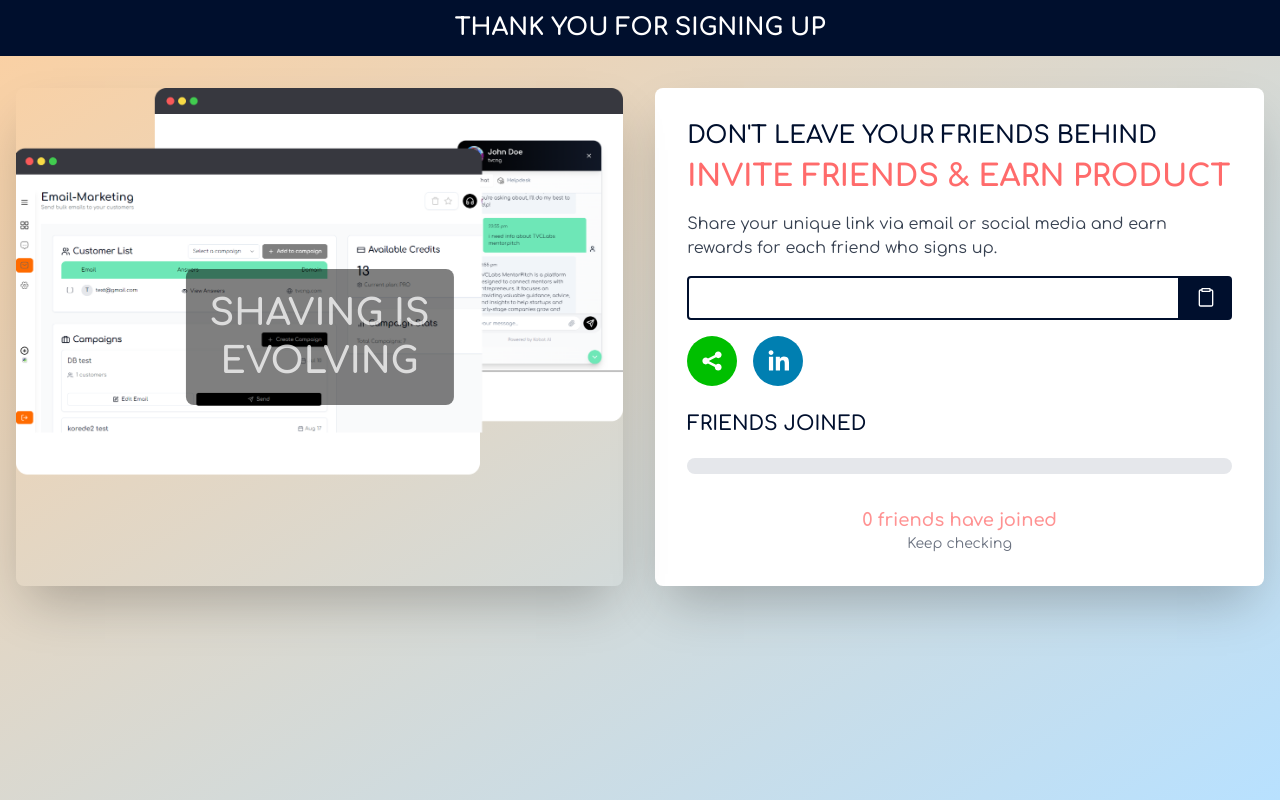
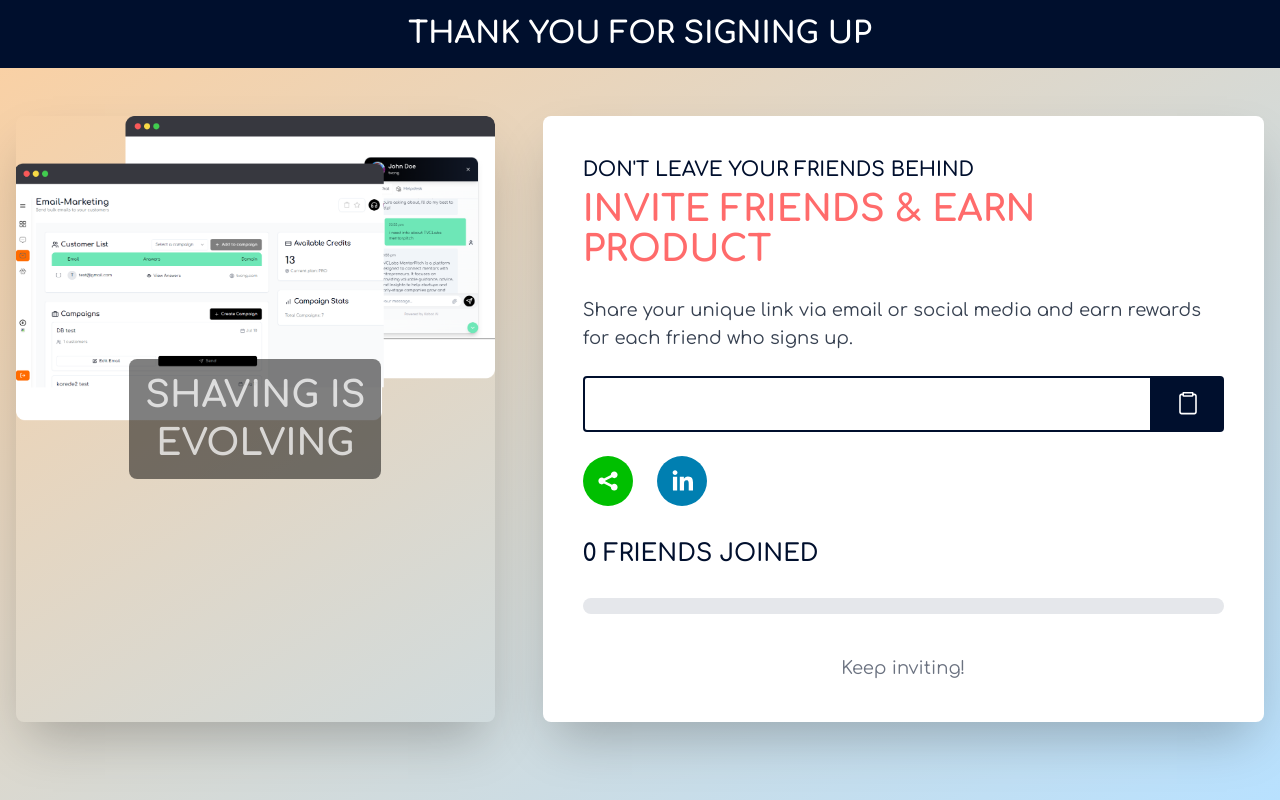
Before and after one commit to bashirk/kobotaiwait, a Next.js app: page /referral in a window 1280 px wide. Built offline with nearby package versions, Linux system fonts and the light colour scheme.

Commit message:
added ref state

```diff
--- a/app/api/join-waitlist/route.ts
+++ b/app/api/join-waitlist/route.ts
@@ -7,6 +7,13 @@ export async function POST(request: Request) {
   try {
     const { email, referralCode } = await request.json();
     const ip = request.headers.get('x-forwarded-for') || 'unknown';
+
+    if (!referralCode) {
+      return new Response(JSON.stringify({ error: 'Referral code is required' }), {
+        status: 400,
+        headers: { 'Content-Type': 'application/json' },
+      });
+    }
 
     // Check for IP abuse
     const ipAddress = await prisma.ipAddress.upsert({
@@ -19,34 +26,29 @@ export async function POST(request: Request) {
       return new Response(JSON.stringify({ error: 'Too many sign-ups from this IP address' }), { status: 403 });
     }
 
+    // Verify referral code
+    const referrer = await prisma.user.findUnique({
+      where: { referralCode },
+      select: { id: true }
+    });
+
+    if (!referrer) {
+      return new Response(JSON.stringify({ error: 'Invalid referral code' }), {
+        status: 400,
+        headers: { 'Content-Type': 'application/json' },
+      });
+    }
+
     // Create user
     const newReferralCode = generateReferralCode();
     const referralLink = `${process.env.NEXT_PUBLIC_BASE_URL}?ref=${newReferralCode}`;
-
-    let referrerData = undefined;
-
-    if (referralCode) {
-      const referrer = await prisma.user.findUnique({
-        where: { referralCode },
-        select: { id: true }
-      });
-
-      if (referrer) {
-        referrerData = { connect: { id: referrer.id } };
-      } else {
-        // Handle invalid referral code
-        console.warn(`Invalid referral code used: ${referralCode}`);
-        // Optionally, you could throw an error here if you want to prevent sign-up with invalid codes
-        // throw new Error('Invalid referral code');
-      }
-    }
 
     const newUser = await prisma.user.create({
       data: {
         email,
         referralCode: newReferralCode,
         referralLink,
-        referredBy: referrerData,
+        referredBy: { connect: { id: referrer.id } },
       },
     });
 
--- a/app/page.tsx
+++ b/app/page.tsx
@@ -1,5 +1,5 @@
 'use client'
-import { useState } from 'react';
+import { useState, useEffect } from 'react';
 import { useRouter, useSearchParams } from 'next/navigation'
 import Image from "next/image";
 import { Toaster, toast } from "react-hot-toast";
@@ -8,20 +8,36 @@ import Head from 'next/head';
 
 export default function Home() {
   const [email, setEmail] = useState('');
+  const [referralCode, setReferralCode] = useState('');
   const [isLoading, setIsLoading] = useState(false);
   const router = useRouter();
   const searchParams = useSearchParams();
-  const referralCode = searchParams.get('ref');
+
+  useEffect(() => {
+    const code = searchParams.get('ref');
+    if (code) {
+      setReferralCode(code);
+    }
+  }, [searchParams]);
 
   const handleEmailChange = (e: React.ChangeEvent<HTMLInputElement>) => {
     setEmail(e.target.value);
+  };
+
+  const handleReferralCodeChange = (e: React.ChangeEvent<HTMLInputElement>) => {
+    setReferralCode(e.target.value);
   };
 
   const handleSubmit = async (e: React.FormEvent<HTMLFormElement>) => {
     e.preventDefault();
     setIsLoading(true);
 
-    // join waitlist
+    if (!referralCode) {
+      toast.error('Referral code is required');
+      setIsLoading(false);
+      return;
+    }
+
     try {
       const response = await fetch('/api/join-waitlist', {
         method: 'POST',
@@ -31,8 +47,8 @@ export default function Home() {
 
       const data = await response.json();
 
-      if (data.referralCode) {
-        toast.success("You're on the list! Check your referral link.");
+      if (response.ok && data.referralCode) {
+        toast.success("Success! Here's your own referral link.");
         router.push(`/referral?code=${data.referralCode}`);
       } else {
         throw new Error(data.error || 'Error joining waitlist');
@@ -68,10 +84,7 @@ export default function Home() {
           </p>
 
           <form onSubmit={handleSubmit} method="POST" className="mt-2 max-w-sm">
-            <div className="flex flex-col gap-2 lg:flex-row">
-              <label className="sr-only" htmlFor="email-address">
-                Email address
-              </label>
+            <div className="flex flex-col gap-2">
               <input
                 autoComplete="email"
                 className="text-accent-500 block h-10 w-full focus:invalid:border-red-400 focus:invalid:text-red-500 focus:invalid:ring-red-500 appearance-none rounded-lg border-2 border-slate-300 px-4 py-2 placeholder-zinc-400 duration-200 focus:outline-none focus:ring-zinc-300 sm:text-sm"
@@ -84,6 +97,17 @@ export default function Home() {
                 value={email}
                 onChange={handleEmailChange}
                 aria-label="Enter your email address"
+              />
+              <input
+                className="text-accent-500 block h-10 w-full appearance-none rounded-lg border-2 border-slate-300 px-4 py-2 placeholder-zinc-400 duration-200 focus:outline-none focus:ring-zinc-300 sm:text-sm"
+                id="referral-code"
+                name="referralCode"
+                placeholder="Enter referral code"
+                required
+                type="text"
+                value={referralCode}
+                onChange={handleReferralCodeChange}
+                aria-label="Enter referral code"
               />
               <button
                 className={`flex h-10 shrink-0 items-center justify-center gap-1 rounded-lg bg-[#000F2D] px-4 py-2 text-sm font-semibold text-white transition-all hover:bg-zinc-700 ${
--- a/app/referral/page.tsx
+++ b/app/referral/page.tsx
@@ -70,51 +70,53 @@ export default function ReferralPage() {
     <>
       <Toaster />
       <div className="min-h-screen bg-gradient-to-br from-[#FCD0A1] to-[#B8E1FF]">
-        <div className="bg-[#000F2D] text-white py-3 text-center animate-fadeIn">
-          <h1 className="text-2xl font-bold">THANK YOU FOR SIGNING UP</h1>
+        <div className="bg-[#000F2D] text-white py-4 text-center animate-fadeIn">
+          <h1 className="text-3xl font-bold">THANK YOU FOR SIGNING UP</h1>
         </div>
-        <div className="container mx-auto px-4 py-8">
-          <div className="flex flex-col md:flex-row gap-8 animate-slideIn">
-            <div className="md:w-1/2 relative overflow-hidden rounded-lg shadow-2xl">
+        <div className="container mx-auto px-4 py-12">
+          <div className="flex flex-col md:flex-row gap-12 animate-slideIn">
+            <div className="md:w-2/5 relative overflow-hidden rounded-lg shadow-2xl">
               <Image
                 src={mobileapp}
                 alt="App"
                 layout="responsive"
-                width={600}
-                height={400}
-                className="rounded-lg transform hover:scale-105 transition-transform duration-300"
+                width={500}
+                height={700}
+                className="rounded-lg"
               />
-              <div className="absolute top-1/2 left-1/2 transform -translate-x-1/2 -translate-y-1/2 text-white text-center bg-black bg-opacity-50 p-6 rounded-lg">
-                <h2 className="text-4xl font-bold mb-2 animate-pulse">SHAVING IS</h2>
-                <h2 className="text-4xl font-bold animate-pulse">EVOLVING</h2>
+              <div className="absolute inset-0 flex flex-col justify-center items-center text-center p-6">
+                <div className="bg-black bg-opacity-50 p-4 rounded-lg">
+                  <h2 className="text-4xl font-bold text-white mb-2 animate-pulse">SHAVING IS</h2>
+                  <h2 className="text-4xl font-bold text-white animate-pulse">EVOLVING</h2>
+                </div>
               </div>
             </div>
-            <div className="md:w-1/2 bg-white p-8 rounded-lg shadow-2xl">
-              <h3 className="text-2xl font-semibold mb-2 text-[#000F2D]">DON'T LEAVE YOUR FRIENDS BEHIND</h3>
-              <h4 className="text-3xl font-bold mb-4 text-[#FF6B6B] animate-bounce">INVITE FRIENDS & EARN PRODUCT</h4>
-              <p className="mb-4 text-gray-700">Share your unique link via email or social media and earn rewards for each friend who signs up.</p>
+            <div className="md:w-3/5 bg-white p-10 rounded-lg shadow-2xl">
+              <h3 className="text-xl font-semibold mb-2 text-[#000F2D]">DON'T LEAVE YOUR FRIENDS BEHIND</h3>
+              <h4 className="text-4xl font-bold mb-6 text-[#FF6B6B] animate-bounce">INVITE FRIENDS & EARN PRODUCT</h4>
+              <p className="mb-6 text-gray-700 text-lg">Share your unique link via email or social media and earn rewards for each friend who signs up.</p>
 
-              <div className="flex mb-4">
+              <div className="flex mb-6">
                 <input
                   type="text"
                   value={referralLink}
                   readOnly
-                  className="flex-grow border-2 border-[#000F2D] rounded-l px-4 py-2 text-[#000F2D] focus:outline-none focus:ring-2 focus:ring-[#4ECDC4]"
+                  className="flex-grow border-2 border-[#000F2D] rounded-l px-4 py-3 text-[#000F2D] focus:outline-none focus:ring-2 focus:ring-[#4ECDC4] text-lg"
                 />
                 <button
                   onClick={copyToClipboard}
-                  className="bg-[#000F2D] hover:bg-[#001F5C] text-white font-bold py-2 px-4 rounded-r transition-colors duration-300 focus:outline-none focus:ring-2 focus:ring-[#4ECDC4]"
+                  className="bg-[#000F2D] hover:bg-[#001F5C] text-white font-bold py-3 px-6 rounded-r transition-colors duration-300 focus:outline-none focus:ring-2 focus:ring-[#4ECDC4]"
                 >
-                  <ClipboardIcon className="w-5 h-5" />
+                  <ClipboardIcon className="w-6 h-6" />
                 </button>
               </div>
 
-              <div className="flex space-x-4 mb-6">
+              <div className="flex space-x-6 mb-8">
                 <SocialIcon url="https://x.com" onClick={shareOnTwitter} className="hover:scale-110 transition-transform duration-300" />
                 <SocialIcon url="https://linkedin.com" onClick={shareOnLinkedIn} className="hover:scale-110 transition-transform duration-300" />
               </div>
 
-              <h5 className="text-xl font-semibold mb-4 text-[#000F2D]">FRIENDS JOINED</h5>
+              <h5 className="text-2xl font-semibold mb-6 text-[#000F2D]">{referralCount} FRIENDS JOINED</h5>
               <div className="relative pt-1 mb-6">
                 <div className="flex mb-2 h-4 overflow-hidden rounded-full bg-gray-200">
                   {rewardsInfo.map((reward, index) => (
@@ -151,19 +153,23 @@ export default function ReferralPage() {
                 </div>
               </div>
 
-              <ul className="mb-6">
+              <ul className="mb-8 space-y-3">
                 {rewardsInfo.map((reward, index) => (
-                  <li key={index} className="mb-2 flex items-center">
-                    <span className={`mr-2 ${referralCount >= reward.count ? 'text-[#4ECDC4]' : 'text-gray-600'}`}>
+                  <li key={index} className="flex items-center">
+                    <span className={`mr-3 text-lg ${referralCount >= reward.count ? 'text-[#4ECDC4]' : 'text-gray-600'}`}>
                       {reward.count} referrals:
                     </span>
-                    <span className="font-semibold">{reward.reward}</span>
+                    <span className="font-semibold text-lg">{reward.reward}</span>
                   </li>
                 ))}
               </ul>
 
-              <p className="text-center text-lg font-semibold text-[#FF6B6B] animate-pulse">{referralCount} friends have joined</p>
-              <p className="text-center text-sm text-gray-500">Keep checking</p>
+              {referralCount > 4 && (
+                <p className="text-center text-2xl font-bold text-[#FF6B6B] animate-pulse mb-2">
+                  You have earned {rewardsInfo.find(r => r.count <= referralCount)?.reward || 'rewards'}
+                </p>
+              )}
+              <p className="text-center text-lg text-gray-500">Keep inviting!</p>
             </div>
           </div>
         </div>
```
